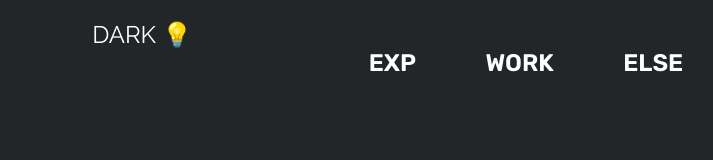
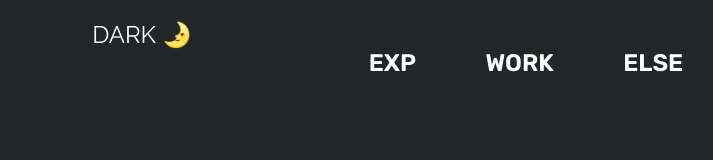
Before and after one commit to TusharShahi/react-portfolio, a React (Create React App) app: page / in a window 1280 px wide. Shown: the top 160 px of the page, without its empty margins (498-1211 px from the left). Built offline with nearby package versions, Linux system fonts and the light colour scheme.

Commit message:
sun/moon emoji

```diff
--- a/src/ModeToggler.js
+++ b/src/ModeToggler.js
@@ -15,9 +15,13 @@ const ModeToggler = memo((props) => {
         }
     }
 
+
+    let emojiSpan = theme.toUpperCase() === 'DARK'
+        ? <span role="img" aria-hidden="true">&#127771;</span>
+        : <span role="img" aria-hidden="true">&#127774;</span>;
     return (
         <div className="modeChangeButton" ref={buttonRef} role="button" tabIndex="0" onClick={toggleTheme} onKeyDown={keyDown}>
-            {theme.toUpperCase()} <span role="img" style={{ display: 'inline', position: 'relative' }} aria-hidden="true">&#128161;</span>
+            {theme.toUpperCase()} {emojiSpan}
         </div>
     );
 });
```
